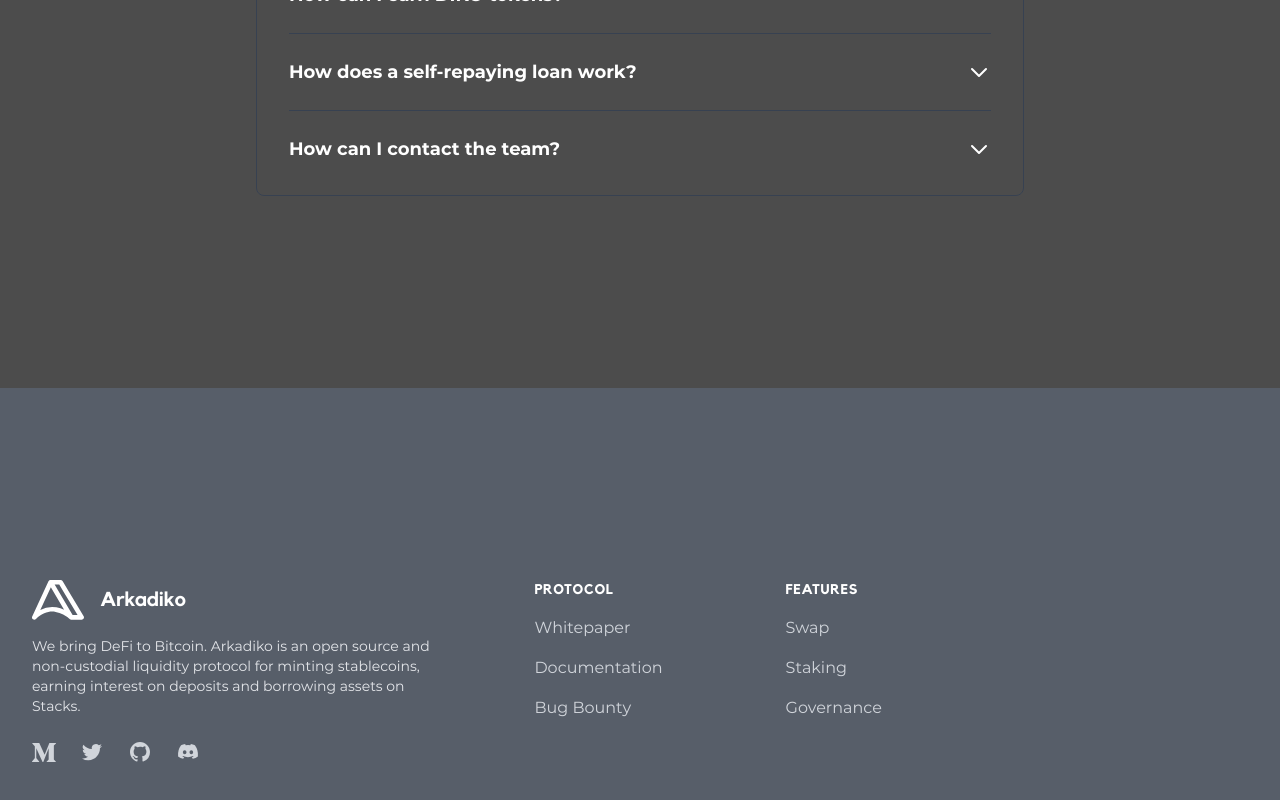
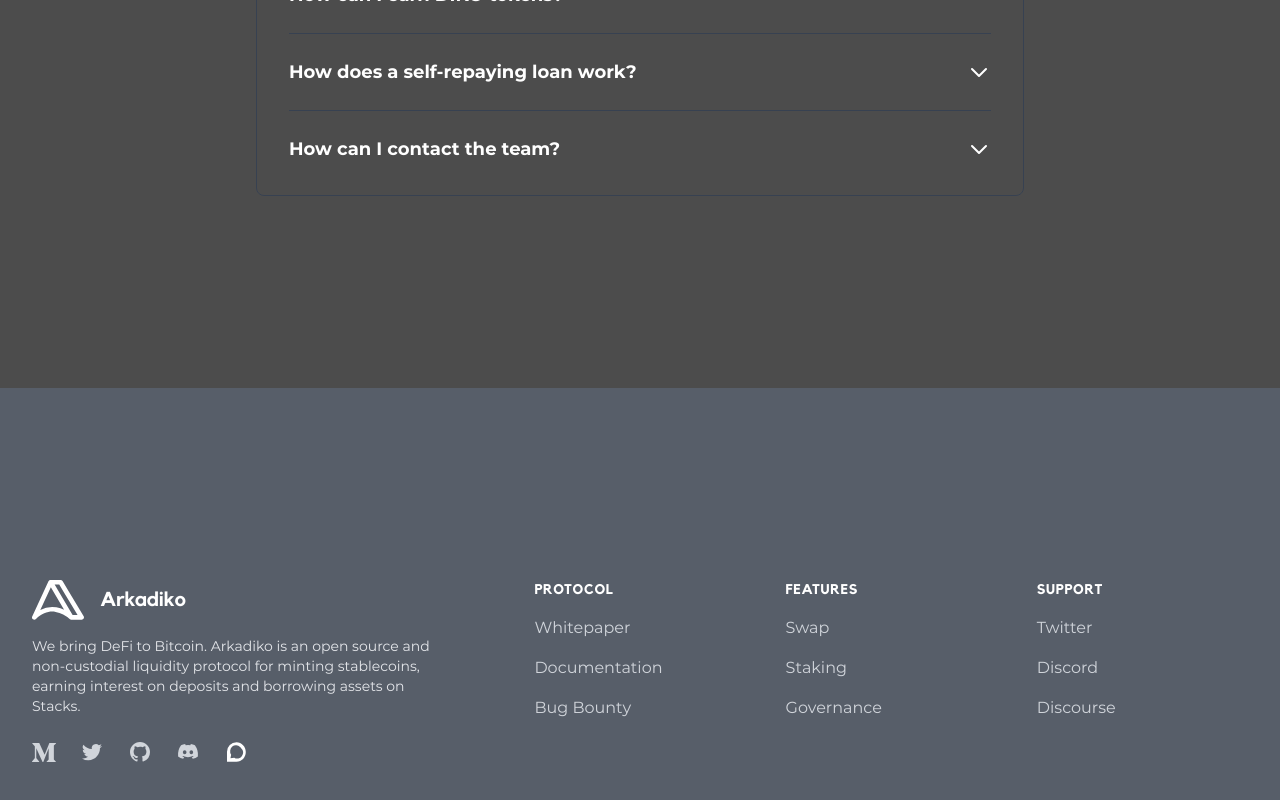
Before and after one commit to arkadiko-dao/landing, a Next.js app: page / in a window 1280 px wide. Shown: the part 3982-4782 px from the top of the page. Built offline with nearby package versions, Linux system fonts and the light colour scheme.

Commit message:
Add more links in footer

```diff
--- a/components/footer.js
+++ b/components/footer.js
@@ -41,6 +41,12 @@ export default function Footer() {
                   <path d="M18.93 5.34a16.89 16.89 0 00-4.07-1.23c-.03 0-.05.01-.07.03-.17.3-.37.7-.5 1.01a15.72 15.72 0 00-4.57 0c-.14-.32-.34-.7-.52-1a.06.06 0 00-.06-.04 16.84 16.84 0 00-4.1 1.25A15.95 15.95 0 002.1 16.42a16.8 16.8 0 005 2.45c.02 0 .05 0 .06-.02.39-.51.73-1.05 1.02-1.61a.06.06 0 00-.03-.09c-.54-.2-1.06-.44-1.56-.72a.06.06 0 010-.1l.3-.24a.06.06 0 01.07 0 12.18 12.18 0 0010.05 0h.06l.32.24c.03.03.03.08-.01.1-.5.28-1.02.52-1.56.72a.06.06 0 00-.04.09c.3.56.65 1.1 1.03 1.6.01.03.04.04.07.03a16.75 16.75 0 005.02-2.49 15.85 15.85 0 00-2.98-11.04zM8.68 14.18c-.98 0-1.8-.88-1.8-1.95 0-1.08.8-1.95 1.8-1.95 1.01 0 1.82.88 1.8 1.95 0 1.07-.8 1.95-1.8 1.95zm6.65 0c-.99 0-1.8-.88-1.8-1.95 0-1.08.8-1.95 1.8-1.95s1.81.88 1.8 1.95c0 1.07-.8 1.95-1.8 1.95z"/>
                 </svg>
               </a>
+              <a href="" className="text-gray-300 hover:text-white">
+                <span className="sr-only">Discourse</span>
+                <svg className="h-6 w-6" fill="currentColor" viewBox="0 0 24 24" aria-hidden="true">
+                  <path d="M6.45 18.2l.23-.06-.23.05z" fill="#fff"/><path fill-rule="evenodd" clip-rule="evenodd" d="M3 11.81a9.6 9.6 0 019.48-9.62c5.14 0 9.31 4.48 9.31 9.79 0 5.31-4.17 9.79-9.32 9.79H3v-9.96zm3.46 6.35l.68-3.53a6.12 6.12 0 011.13-8.01 5.65 5.65 0 017.78.5c.42.32.79.7 1.1 1.13l.01.01a6.1 6.1 0 01.64 7.9 5.62 5.62 0 01-7.54 1.57l-3.81.46v-.03z" fill="#fff"/>
+                </svg>
+              </a>
             </div>
           </div>
           <div>
@@ -59,6 +65,14 @@ export default function Footer() {
               <li><a href="https://arkadiko.finance/governance" className="text-base text-gray-300 hover:text-white">Governance</a></li>
             </ul>
           </div>
+          <div>
+            <h3 className="text-sm font-semibold text-white tracking-wider uppercase font-headings">Support</h3>
+            <ul className="mt-4 space-y-4">
+              <li><a href="https://twitter.com/ArkadikoFinance" className="text-base text-gray-300 hover:text-white">Twitter</a></li>
+              <li><a href="https://discord.gg/7UB6JjjCNV" className="text-base text-gray-300 hover:text-white">Discord</a></li>
+              <li><a href="" className="text-base text-gray-300 hover:text-white">Discourse</a></li>
+            </ul>
+          </div>
         </div>
       </div>
     </footer>
```
